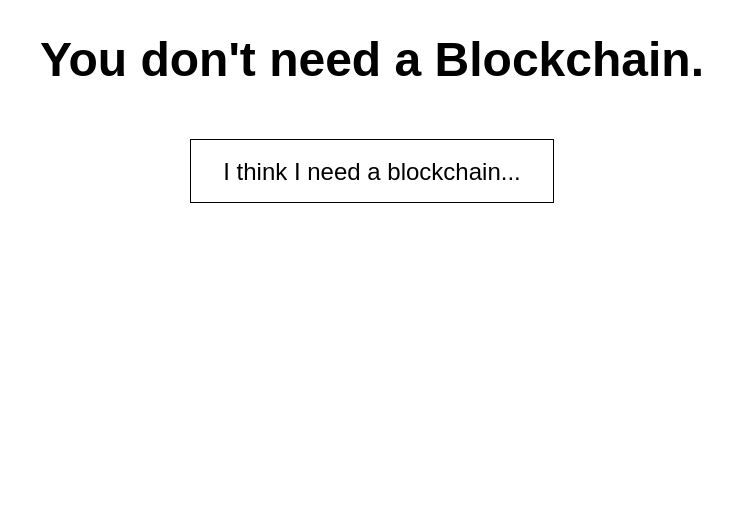
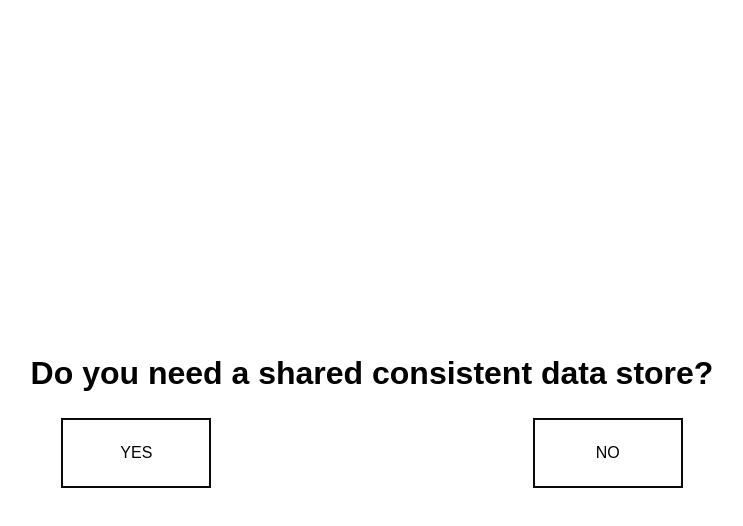
Before and after one commit to Atom058/atom058.github.io, a plain HTML site: page index.html in a window 1280 px wide. Both pictures are taken after a click on the element "I think I need a blockchain...". Shown: the whole page, without its empty margins (268-1011 px from the left). Drawn offline with Linux system fonts and the light colour scheme.

Commit message:
remade in my style

```diff
--- a/index.html
+++ b/index.html
@@ -3,7 +3,7 @@
 
 <head>
 	<meta charset="utf-8">
-	<link rel="stylesheet" href="style.css">
+	<link rel="stylesheet" type="text/css" href="style.css">
 
 	<script type="text/javascript" src="jquery-3.3.1.slim.min.js"></script>
 	<script type="text/javascript" src="scripts.js"></script>
@@ -11,10 +11,10 @@
 </head>
 
 <body>
-	<div className="flexbox jcc aic site">
-		<div class="step__wrapper">
-			<h1>You don't need a Blockchain.</h1>
-			<div class="button" onclick="remove()">I think I need a blockchain...</div>
+	<div class="flexcontainer site aic jcc">
+		<h1 class="flexrow">You don't need a Blockchain.</h1>
+		<div class="flexrow" id="alts">
+			<button data="0-0">I think I need a blockchain...</button>
 		</div>
 	</div>
 </body>
--- a/scripts.js
+++ b/scripts.js
@@ -1,13 +1,40 @@
 $.when( $.ready ).then(function() {
-	$( "[class='step__wrapper']" ).addClass("is-active");
+
+	var qnum = -1;
+
+	$("#alts").click(function() {
+
+		if (qnum == -1) {
+
+			qnum += 1;
+			var h2Header = "<h2>" + data[qnum].question +"</h2>";
+			$("h1").replaceWith(h2Header);
+			generateButtons(qnum);
+
+		} else {
+
+			if($(this).attr("data") == "false"){
+				$(this).addClass("wrong");
+			}
+
+		}
+
+	});
+
 } );
 
-function remove(){
-	$("[class='step__wrapper']").empty();
-	$("[class='step__wrapper']").append("<h1>We replaced something!</h1>");
+function generateButtons(id){
+
+	$("#alts").empty();
+
+	for (let choice of data[id].choices){
+		$("#alts").append('<button data="'+choice.answer+'">'+choice.item+'</button>');
 	}
 
-/*  1: {
+}
+
+data = [
+	{
 		question: `Do you need a shared consistent data store?`,
 		fact: `If you don't need a consistent data store, you don't need a Blockchain. Consider a spreadsheet.`,
 		choices: [
@@ -23,7 +50,7 @@ function remove(){
 		}
 		]
 	},
-  2: {
+	{
 	question: `Does more than one entity need to contribute data?`,
 	fact: `Blockchains are usually used when data comes from multiple entities. Consider using a database.`,
 	choices: [
@@ -44,7 +71,7 @@ function remove(){
 		}
 	]
 	},
-  3: {
+	{
 	question: `Data records, once written, are never updated or deleted?`,
 	fact: `Blockchains do not allow for modification of historical data, they are strongly auditable. Consider a database.`,
 	choices: [
@@ -60,7 +87,7 @@ function remove(){
 		}
 	]
 	},
-  4: {
+	{
 	question: `Sensitive identifiers will not be written to the data store?`,
 	fact: `You should not write sensitive information to a Blockchain that requires long term confidentiality. Try an encrypted database.`,
 	choices: [
@@ -76,7 +103,7 @@ function remove(){
 		}
 	]
 	},
-  5: {
+	{
 	question: `Are entities with write access having a hard time deciding who should be in control of the data store?`,
 	fact: `If there are no trust issues over who runs the data store a traditional database should suffice.`,
 	choices: [
@@ -92,7 +119,7 @@ function remove(){
 		}
 	]
 	},
-  6: {
+	{
 	question: `Do you want a tamperproof log of all writes to the data store?`,
 	fact: `If you don't need to audit what happened and when it happened a database will suffice.`,
 	choices: [
@@ -107,4 +134,5 @@ function remove(){
 		answer: false
 		}
 	]
-  }*/
+	}
+];
--- a/style.css
+++ b/style.css
@@ -8,20 +8,70 @@ a {
 	color: #0ebeff;
 }
 
+h1 {
+	font-size: 2.8rem;
+}
+
+h2 {
+	font-size: 2.0rem;
+}
+
+p, button {
+	font-size: 1.0rem;
+}
+
 .site {
 	min-height: 100vh;
 }
 
+.container {
+
+}
+
 /*Flexbox things*/
-.flexbox {
+.flexcontainer {
+	display: flex;
+	flex-direction: column;
+}
+
+.flexrow {
+	width: 100%;
+	flex-direction: row;
+	justify-content: space-evenly;
 	display: flex;
 }
+
+.aic {
+	align-items: center;
+}
+
 .jcc {
 	justify-content: center;
 }
-.aic {
-	align-items: center;
+
+button {
+	min-width: 150px;
+	flex: 0 1 auto;
+	padding: 1.5rem;
+	transition: all 0.25s;
+	border: 2px solid rgb(10,10,10);
+	background: white;
 }
+
+button:hover {
+	background: black;
+	color: white;
+}
+
+.wrong {
+	background-color: red;
+}
+
+.correct {
+	background-color: green;
+}
+
+/*
 
 .mha {
 	margin: 0 auto;
@@ -88,3 +138,4 @@ a {
 .quiz__options.cw {
 			opacity: 0.5;
 }
+*/
```
Lines whose indentation alone changed are shown as unchanged.
